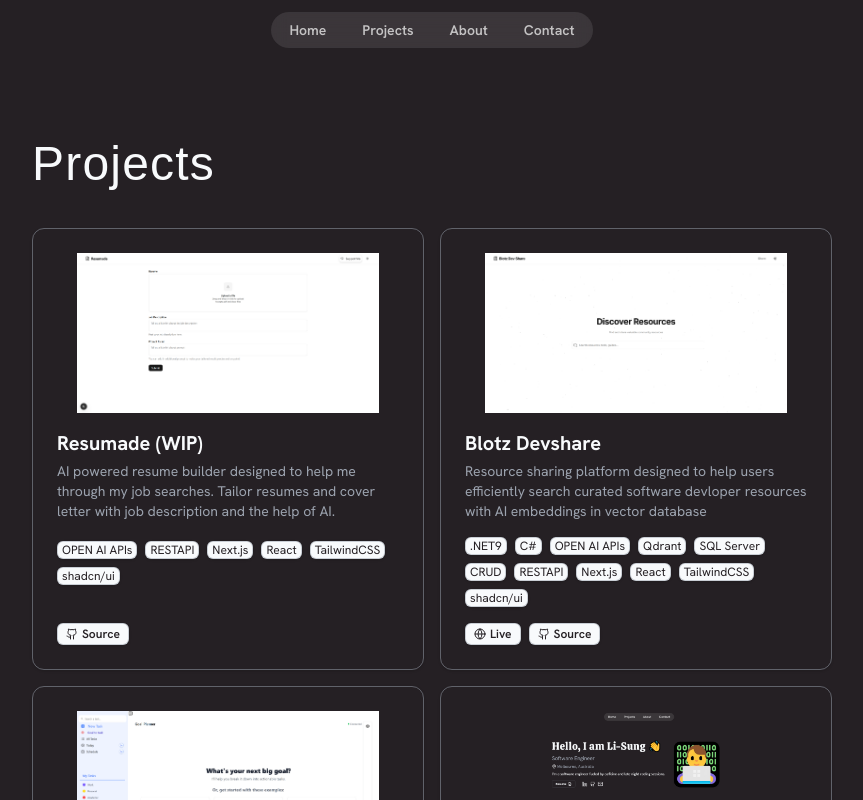
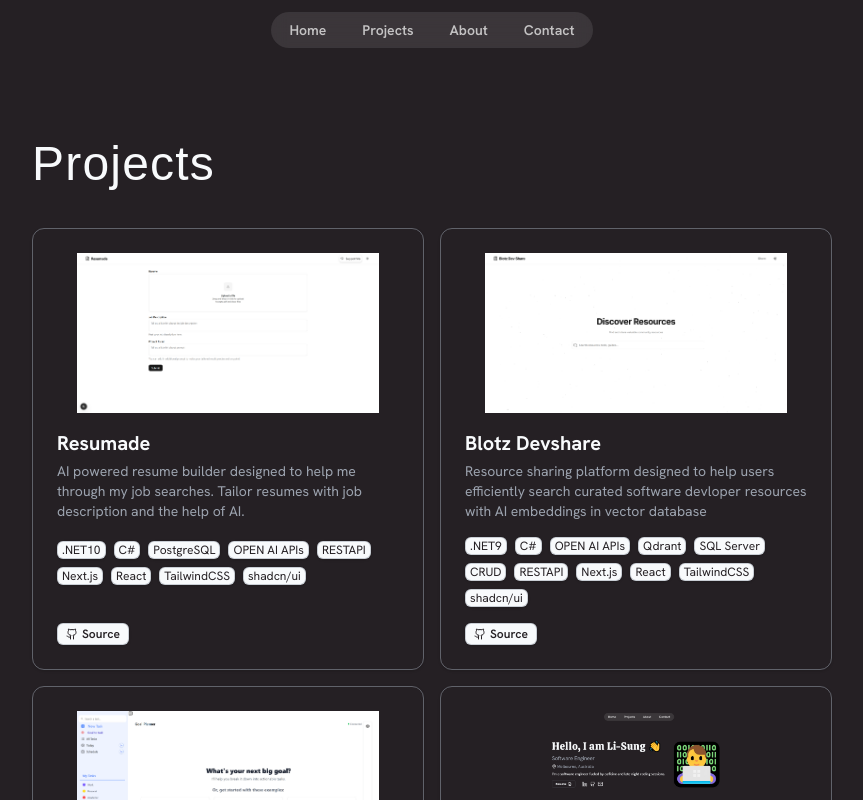
Before and after one commit to PeterOu8/Li-Sung-s-Portfolio, a Next.js app: page /projects in a window 1280 px wide. Shown: the top 800 px of the page, without its empty margins (208-1071 px from the left). Built offline with nearby package versions, Linux system fonts and the light colour scheme; a web font is replaced by a local one.

Commit message:
updated info

```diff
--- a/src/components/Hero.tsx
+++ b/src/components/Hero.tsx
@@ -1,33 +1,35 @@
-import Image from "next/image";
-import Link from "next/link";
-import { Button } from "@/components/ui/button"
-import { Socials } from "@/components/Socials";
+import Image from 'next/image';
+import Link from 'next/link';
+import { Button } from '@/components/ui/button';
+import { Socials } from '@/components/Socials';
 import { FileDown, MapPin } from 'lucide-react';
-
 
 export const HeroSection = () => {
   return (
     <section className="container">
       <div className="flex flex-col items-center gap-10 md:flex-row-reverse md:justify-end">
         <Image
-                    src= {"/images/memoji.png"}
+          src={'/images/memoji.png'}
           width={210}
           height={210}
           alt="Me coding from behind laptop"
         />
         <div className="flex flex-row items-center">
           <div>
-                    <h1 className="title text-5xl">
-                        Hello, I am Li-Sung 👋
-                    </h1>
-                    <h2 className="text-2xl text-muted mt-4">Software Engineer<br/></h2>
+            <h1 className="title text-5xl">Hello, I am Peter 👋</h1>
+            <h2 className="text-2xl text-muted mt-4">
+              Software Engineer
+              <br />
+            </h2>
             <div className="flex flex-row items-center my-2">
-                        <MapPin size={"20"}/>
-                        <h3 className="text-muted text-lg ml-1">Melbourne, Australia</h3>
+              <MapPin size={'20'} />
+              <h3 className="text-muted text-lg ml-1">Sydney, Australia</h3>
             </div>
-                    <div className="flex flex-end mt-2">
-                    </div>
-                    <p>I’m a software engineer fueled by caffeine and late-night coding sessions.</p>
+            <div className="flex flex-end mt-2"></div>
+            <p>
+              I’m a software engineer fueled by caffeine and late-night coding
+              sessions.
+            </p>
             <div className="flex flex-row items-center mt-4">
               <Link href="/Resume.pdf" target="_blank">
                 <Button>
@@ -36,7 +38,7 @@ export const HeroSection = () => {
                 </Button>
               </Link>
               <div className="flex flex-row ml-8">
-                            <Socials/>
+                <Socials />
               </div>
             </div>
           </div>
@@ -44,4 +46,4 @@ export const HeroSection = () => {
       </div>
     </section>
   );
-}
+};
--- a/src/components/SkillIcons.tsx
+++ b/src/components/SkillIcons.tsx
@@ -1,36 +1,47 @@
-import StackIcon from "tech-stack-icons";
+import StackIcon from 'tech-stack-icons';
 import Image from 'next/image';
 
 const techStack = [
-    {name:"C#", iconTitle: "csharp"},
-    {name:"PostgresSQL", iconTitle: "postgresql"},
-    {name:"Java", iconTitle: "java"},
-    {name:"Node.js", iconTitle: "nodejs"},
-    {name:"NextJS", iconTitle: "nextjs2"},
-    {name:"React", iconTitle: "reactjs"},
-    {name:"JavaScript", iconTitle: "js"},
-    {name:"Typecript", iconTitle: "typescript"},
-    {name:"TailwindCSS", iconTitle: "tailwindcss"},
-    {name:"HTML5", iconTitle: "html5"},
-    {name:"CSS3", iconTitle: "css3"},
-    {name:"shadcn/ui", iconTitle: "shadcnui"},
-    {name:"Git", iconTitle: "git"},
-    {name:"Jira", iconTitle: "jira"},
-]
+  { name: 'C#', iconTitle: 'csharp' },
+  { name: 'PostgreSQL', iconTitle: 'postgresql' },
+  { name: 'Java', iconTitle: 'java' },
+  { name: 'Node.js', iconTitle: 'nodejs' },
+  { name: 'NextJS', iconTitle: 'nextjs2' },
+  { name: 'React', iconTitle: 'reactjs' },
+  { name: 'JavaScript', iconTitle: 'js' },
+  { name: 'Typecript', iconTitle: 'typescript' },
+  { name: 'TailwindCSS', iconTitle: 'tailwindcss' },
+  { name: 'HTML5', iconTitle: 'html5' },
+  { name: 'CSS3', iconTitle: 'css3' },
+  { name: 'shadcn/ui', iconTitle: 'shadcnui' },
+  { name: 'Git', iconTitle: 'git' },
+  { name: 'Jira', iconTitle: 'jira' },
+];
 
-export const SkillIcons = ()=> {
-    return(
+export const SkillIcons = () => {
+  return (
     <div className="flex flex-row flex-wrap gap-3">
       <div className="flex flex-row items-center gap-2 p-2 rounded-xl bg-muted/15">
-                <Image src="/dotnet.svg" alt="dotnet 8 icon" width={100} height={100} className="size-6"/>
+        <Image
+          src="/dotnet.svg"
+          alt="dotnet 8 icon"
+          width={100}
+          height={100}
+          className="size-6"
+        />
         <span className="text-sm text-foreground/80 font-medium">.NET8</span>
       </div>
-            {techStack.map(skill => (
-                <div key={skill.name} className="flex flex-row items-center gap-2 p-2 rounded-xl bg-muted/15">
+      {techStack.map((skill) => (
+        <div
+          key={skill.name}
+          className="flex flex-row items-center gap-2 p-2 rounded-xl bg-muted/15"
+        >
           <StackIcon name={skill.iconTitle} className="size-6" />
-                    <span className="text-sm text-foreground/80 font-medium">{skill.name}</span>
+          <span className="text-sm text-foreground/80 font-medium">
+            {skill.name}
+          </span>
         </div>
       ))}
     </div>
   );
-}
+};
--- a/src/data/projects.json
+++ b/src/data/projects.json
@@ -1,11 +1,14 @@
 {
   "projects": [
     {
-      "name": "Resumade (WIP)",
-      "description": "AI powered resume builder designed to help me through my job searches. Tailor resumes and cover letter with job description and the help of AI.",
+      "name": "Resumade",
+      "description": "AI powered resume builder designed to help me through my job searches. Tailor resumes with job description and the help of AI.",
       "href": "https://github.com/PeterOu8/Resumade",
       "image": "/resumade.png",
       "tags": [
+        ".NET10",
+        "C#",
+        "PostgreSQL",
         "OPEN AI APIs",
         "RESTAPI",
         "Next.js",
@@ -24,7 +27,6 @@
     {
       "name": "Blotz Devshare",
       "description": "Resource sharing platform designed to help users efficiently search curated software devloper resources with AI embeddings in vector database",
-      "href": "https://dev-share-ui-hce9cxaxacc8fahu.australiaeast-01.azurewebsites.net/",
       "image": "/devshare.png",
       "tags": [
         ".NET9",
@@ -41,11 +43,6 @@
       ],
       "links": [
         {
-          "name": "Live",
-          "href": "https://dev-share-ui-hce9cxaxacc8fahu.australiaeast-01.azurewebsites.net/",
-          "icon": "globe"
-        },
-        {
           "name": "Source",
           "href": "https://github.com/Ben0189/dev-share",
           "icon": "github"
@@ -55,7 +52,6 @@
     {
       "name": "Blotz Task",
       "description": "Comprehensive task management application designed to help users efficiently organise and track productivity",
-      "href": "https://wapp-blotztaskapp-ui-staging.azurewebsites.net/",
       "image": "/blotztask.png",
       "tags": [
         ".NET8",
@@ -70,13 +66,8 @@
       ],
       "links": [
         {
-          "name": "Live",
-          "href": "https://blotz-task-app.vercel.app/",
-          "icon": "globe"
-        },
-        {
           "name": "Source",
-          "href": "https://github.com/Blotz-Org/Blotz-Task-App",
+          "href": "https://github.com/sol-wizard/Blotz-Task-App",
           "icon": "github"
         }
       ]
```
Also changed, not shown: src/data/education.json (indentation only), 1 other file (tests, documents, lock files or other folders). Lines whose indentation alone changed are shown as unchanged.
